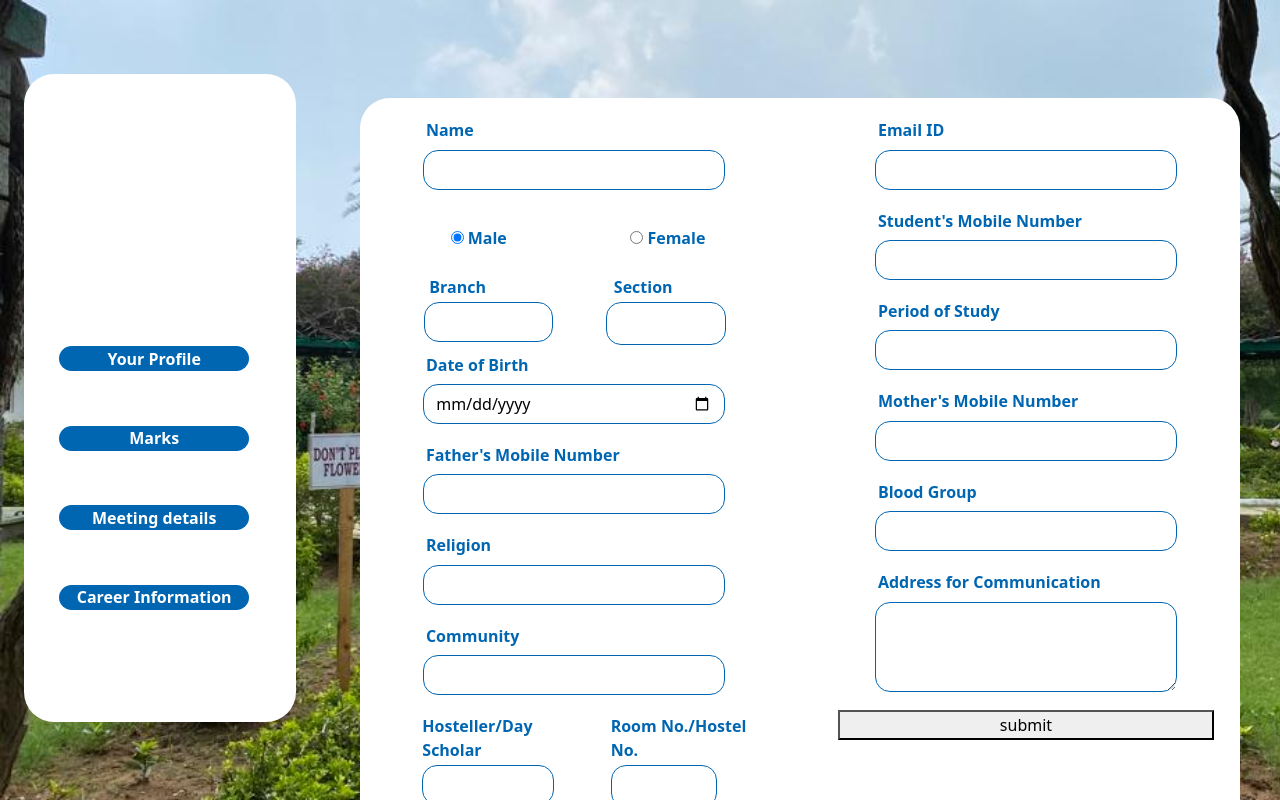
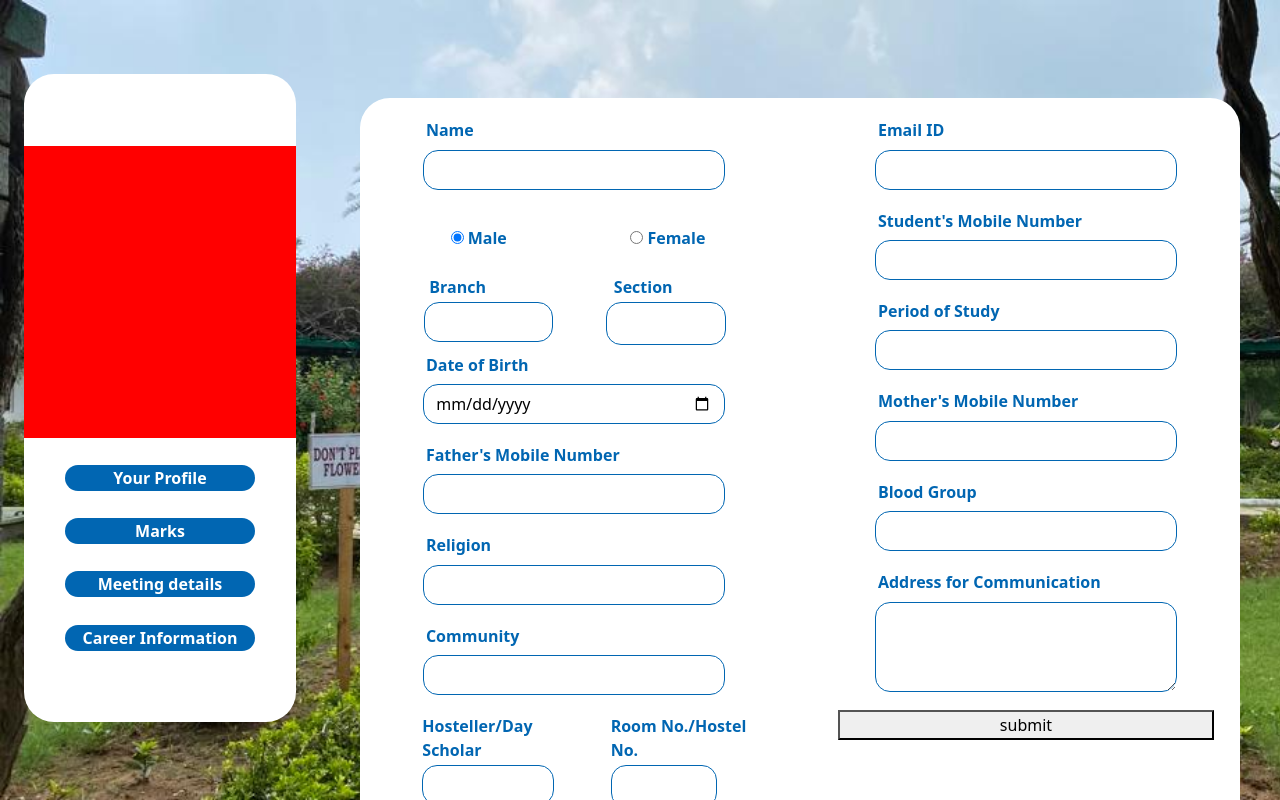
Before and after one commit to Mentor-Application/mentorClient, a Next.js app: page /student/1 in a window 1280 px wide. Built offline with nearby package versions, Linux system fonts and the light colour scheme.

Commit message:
navbar done

```diff
--- a/pages/student/[studentId]/index.tsx
+++ b/pages/student/[studentId]/index.tsx
@@ -4,6 +4,8 @@ import Navbar from "../../../components/Navbar";
 import classes from "../../../styles/studentMainPage.module.css";
 import { GiHamburgerMenu } from "react-icons/gi";
 import Profile from "./Profile";
+import Marks from "./Marks";
+import MentorMeetingDetails from "./MentorMeetingDetails";
 export const index = () => {
   const router = useRouter();
   const studentId = router.query.studentId;
@@ -11,7 +13,7 @@ export const index = () => {
   let navCss = `${
     showNav
       ? "d-flex justify-content-center align-items-center col-lg-3 col-xl-3 col-md-4 position-absolute col-sm-4 col-8"
-      : "d-flex justify-content-center align-items-center col-lg-3 col-xl-3 col-md-4"
+      : "d-flex justify-content-center align-items-center col-lg-3 col-xl-3 col-md-4 d-none d-sm-flex"
   } `;
 
   const handleClick = (e) => {
@@ -20,22 +22,50 @@ export const index = () => {
     setShowNav(!showNav);
   };
 
+  const [pageRoute, setPageRoute] = useState("profile");
   // useEffect(() => {
   //   document.addEventListener("keypress", (e) => {
   //     if (e.code === "Space") setShowNav((state) => !state);
   //   });
   // }, []);
+  let navStyle = `${classes.navbar} d-flex flex-column justify-content-center`;
 
   return (
     <div style={{ width: "100%", height: "100vh" }} className="d-flex flex-row">
       <div style={{ height: "90vh", marginTop: "3%" }} className={navCss}>
-        <div className={classes.navbar}>
-          <div className="col-md-12 col-lg-12 justify-content-center align-items-center">
-              <button  type="button" className={classes.navbtn}>Your Profile</button>
-              <button  type="button" onClick={() => router.push(`/student/${studentId}/Marks`)}
-              style={{marginTop:"20%"}}className={classes.navbtn}>Marks</button>
-              <button  type="button" style={{marginTop:"20%"}} className={classes.navbtn}>Meeting details</button>
-              <button  type="button" style={{marginTop:"20%"}} className={classes.navbtn}>Career Information</button>
+        <div className={navStyle}>
+          <div
+            style={{ height: "45%", background: "red" }}
+            className=""
+            id="profilePic"
+          ></div>
+          <div className="d-flex flex-column align-items-center ">
+            <button
+              type="button"
+              onClick={() => {
+                setPageRoute("profile");
+              }}
+              className={classes.navbtn}
+            >
+              Your Profile
+            </button>
+            <button
+              type="button"
+              onClick={() => setPageRoute("marks")}
+              className={classes.navbtn}
+            >
+              Marks
+            </button>
+            <button
+              type="button"
+              onClick={() => setPageRoute("mentormeeting")}
+              className={classes.navbtn}
+            >
+              Meeting details
+            </button>
+            <button type="button" className={classes.navbtn}>
+              Career Information
+            </button>
           </div>
         </div>
       </div>
@@ -53,8 +83,19 @@ export const index = () => {
         >
           <GiHamburgerMenu />
         </button>
+        {(() => {
+          if (pageRoute.match("profile")) {
+            return <Profile></Profile>;
+          } else if (pageRoute.match("marks")) {
+            return <Marks></Marks>;
+          } else if (pageRoute.match("mentormeeting")) {
+            return <MentorMeetingDetails></MentorMeetingDetails>;
+          } else {
+            return <></>;
+          }
+        })()}
 
-        <Profile></Profile>
+        {/* {pageRoute.match("profile") ? <Profile></Profile> : <Marks></Marks>} */}
       </div>
     </div>
   );
--- a/styles/studentMainPage.module.css
+++ b/styles/studentMainPage.module.css
@@ -113,26 +113,20 @@
   border: none;
 }
 
-.photo{
+.photo {
   height: 80%;
   background-color: gray;
-
 }
-.navbtn{
+.navbtn {
   background: #0166b2;
   color: #ffffff;
   font-weight: bold;
   border: none;
   border-color: 2 px solid #0166b2;
   border-radius: 30px;
-  margin-top: 100%;
+  margin-top: 10%;
   width: 70%;
-  height: 25px;
+  height: 50%;
   font-family: inherit;
-  position: relative;
   cursor: pointer;
-  display: flex;
-  justify-content: center;
-  align-items: center;
-  margin-left: 35px;
 }
```
